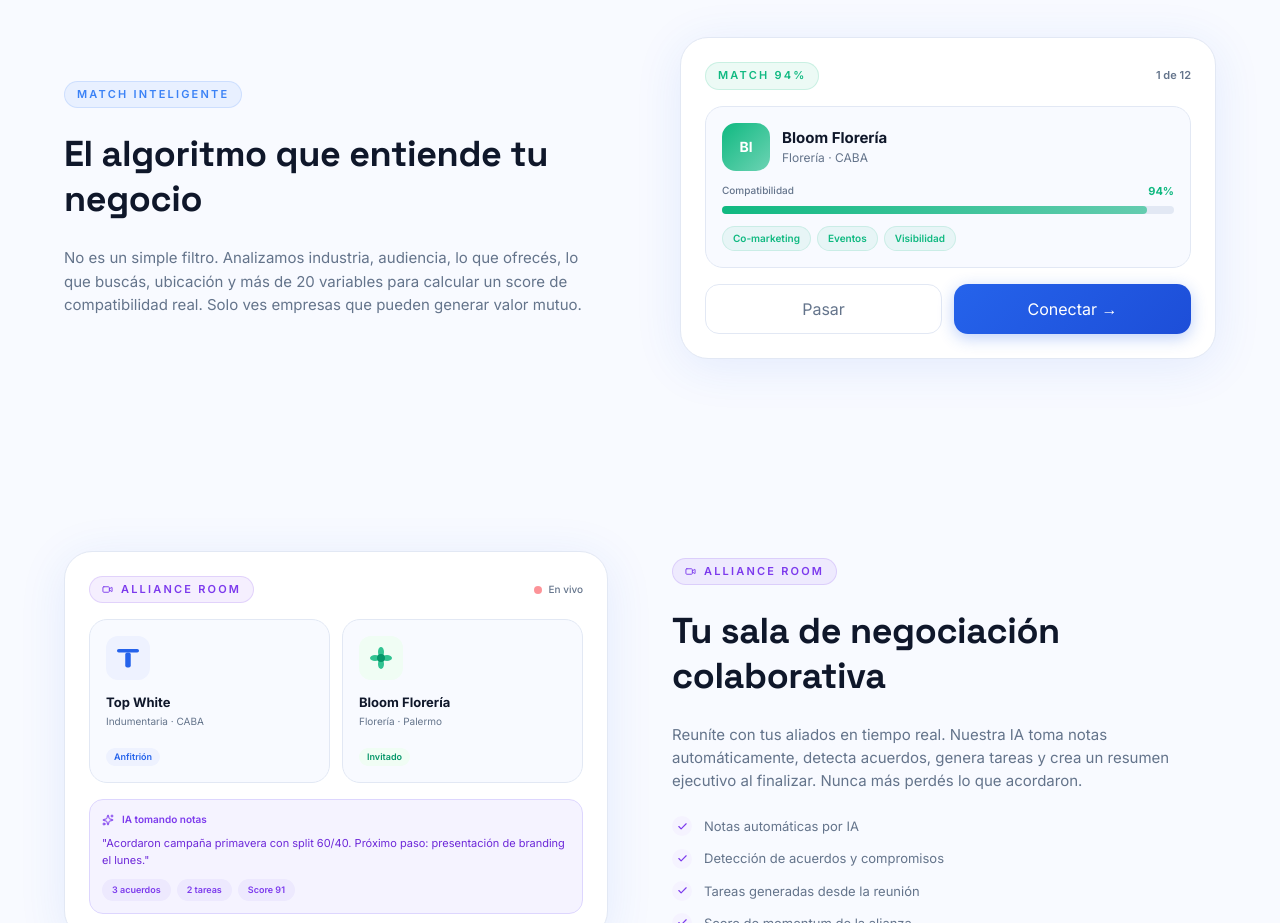
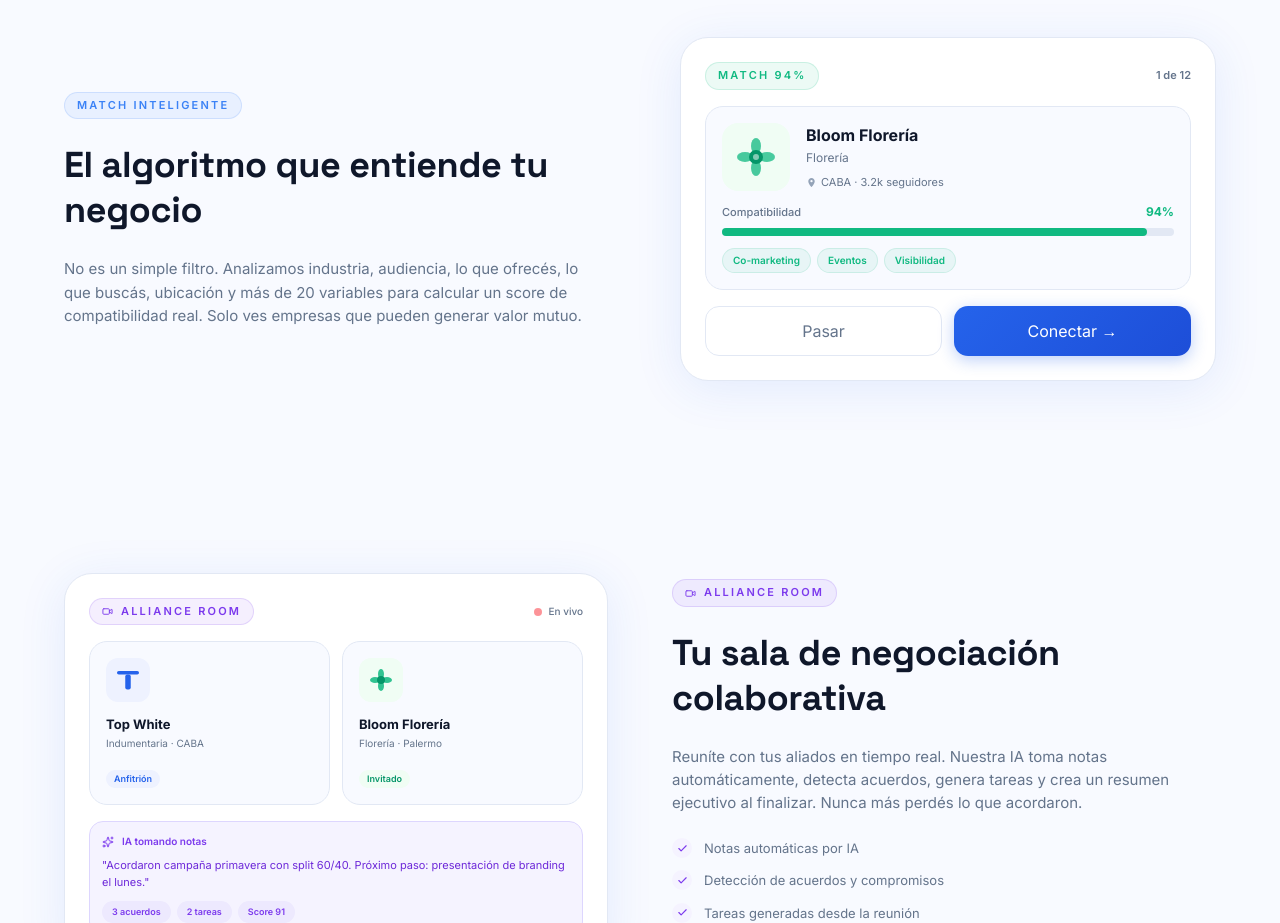
Before and after one commit to agustinorellano/Conectados-demo-1.2, a React (Vite) app: page / in a window 1280 px wide. Shown: the part 1740-2663 px from the top of the page. Built offline with nearby package versions, Linux system fonts and the light colour scheme.

Commit message:
feat: MatchMockup con logos SVG + estructura completa como referencia

```diff
--- a/src/landing/LandingPage.jsx
+++ b/src/landing/LandingPage.jsx
@@ -370,8 +370,39 @@ function FeatureSection({ label, labelColor, title, description, side = 'left',
 function MatchMockup() {
   const [active, setActive] = useState(0);
   const cards = [
-    { name: 'Bloom Florería', sector: 'Florería · CABA', score: 94, tags: ['Co-marketing', 'Eventos', 'Visibilidad'], color: '#10B981' },
-    { name: 'Luna Beauty', sector: 'Belleza · Palermo', score: 87, tags: ['Cross-selling', 'Redes sociales'], color: '#8B5CF6' },
+    {
+      name: 'Bloom Florería', type: 'Florería', location: 'CABA', followers: '3.2k',
+      score: 94, tags: ['Co-marketing', 'Eventos', 'Visibilidad'], color: '#10B981',
+      logo: (
+        <svg width="68" height="68" viewBox="0 0 68 68" fill="none">
+          <rect width="68" height="68" rx="16" fill="#F0FDF4"/>
+          {/* Flower petals */}
+          <ellipse cx="34" cy="23" rx="5" ry="8" fill="#10B981" opacity="0.75"/>
+          <ellipse cx="34" cy="45" rx="5" ry="8" fill="#10B981" opacity="0.75"/>
+          <ellipse cx="23" cy="34" rx="8" ry="5" fill="#10B981" opacity="0.75"/>
+          <ellipse cx="45" cy="34" rx="8" ry="5" fill="#10B981" opacity="0.75"/>
+          <circle cx="34" cy="34" r="7" fill="#059669"/>
+          <circle cx="34" cy="34" r="3" fill="#fff" opacity="0.5"/>
+        </svg>
+      ),
+    },
+    {
+      name: 'Luna Beauty', type: 'Belleza', location: 'Palermo', followers: '5.8k',
+      score: 87, tags: ['Cross-selling', 'Redes sociales', 'Visibilidad'], color: '#8B5CF6',
+      logo: (
+        <svg width="68" height="68" viewBox="0 0 68 68" fill="none">
+          <rect width="68" height="68" rx="16" fill="#F5F3FF"/>
+          {/* Crescent moon */}
+          <circle cx="36" cy="34" r="16" fill="#8B5CF6" opacity="0.2"/>
+          <circle cx="42" cy="30" r="13" fill="#F5F3FF"/>
+          <circle cx="34" cy="34" r="14" fill="#8B5CF6" opacity="0.85"/>
+          <circle cx="40" cy="28" r="11" fill="#F5F3FF"/>
+          {/* Stars */}
+          <circle cx="48" cy="22" r="2" fill="#8B5CF6"/>
+          <circle cx="52" cy="30" r="1.5" fill="#8B5CF6" opacity="0.6"/>
+        </svg>
+      ),
+    },
   ];
   const card = cards[active];
 
@@ -379,34 +410,38 @@ function MatchMockup() {
     <div className="overflow-hidden rounded-[28px]"
       style={{ background: '#fff', border: '1px solid #E2E8F4', boxShadow: '0 8px 48px rgba(37,99,235,0.10)' }}>
       <div className="p-6 space-y-4">
+
         {/* Score badge + counter */}
         <div className="flex items-center justify-between">
           <Label color={card.color}>Match {card.score}%</Label>
           <span className="text-[11px] font-semibold" style={{ color: C.text }}>1 de 12</span>
         </div>
 
-        {/* Company card */}
+        {/* Company card — like img 2 */}
         <div className="rounded-[18px] p-4 space-y-3" style={{ background: '#F8FAFF', border: '1px solid #E2E8F4' }}>
-          <div className="flex items-center gap-3">
-            <div className="h-12 w-12 rounded-[14px] flex items-center justify-center text-sm font-bold text-white"
-              style={{ background: `linear-gradient(135deg, ${card.color}, ${card.color}99)` }}>
-              {card.name.slice(0,2)}
-            </div>
-            <div>
-              <p className="text-[15px] font-bold" style={{ color: C.heading }}>{card.name}</p>
-              <p className="text-[12px]" style={{ color: C.text }}>{card.sector}</p>
+
+          {/* Logo + info side by side */}
+          <div className="flex items-center gap-4">
+            {card.logo}
+            <div className="flex-1 min-w-0">
+              <p className="text-[16px] font-bold leading-tight" style={{ color: C.heading }}>{card.name}</p>
+              <p className="text-[12px] mt-0.5" style={{ color: C.text }}>{card.type}</p>
+              <p className="text-[11px] mt-1.5 flex items-center gap-1" style={{ color: C.text }}>
+                <svg width="11" height="11" viewBox="0 0 12 12" fill="none"><path d="M6 1C4.07 1 2.5 2.57 2.5 4.5c0 2.63 3.5 6.5 3.5 6.5s3.5-3.87 3.5-6.5C9.5 2.57 7.93 1 6 1zm0 4.75a1.25 1.25 0 110-2.5 1.25 1.25 0 010 2.5z" fill="#94A3B8"/></svg>
+                {card.location} · {card.followers} seguidores
+              </p>
             </div>
           </div>
 
           {/* Score bar */}
           <div>
             <div className="mb-1.5 flex items-center justify-between">
-              <span className="text-[10px] font-medium" style={{ color: C.text }}>Compatibilidad</span>
-              <span className="text-[11px] font-bold" style={{ color: card.color }}>{card.score}%</span>
+              <span className="text-[11px] font-medium" style={{ color: C.text }}>Compatibilidad</span>
+              <span className="text-[12px] font-bold" style={{ color: card.color }}>{card.score}%</span>
             </div>
             <div className="h-2 rounded-full" style={{ background: '#E2E8F4' }}>
               <motion.div key={active} className="h-full rounded-full"
-                style={{ background: `linear-gradient(90deg, ${card.color}, ${card.color}99)` }}
+                style={{ background: card.color }}
                 initial={{ width: 0 }}
                 animate={{ width: `${card.score}%` }}
                 transition={{ duration: 0.8, ease: [0.22, 1, 0.36, 1] }} />
```
